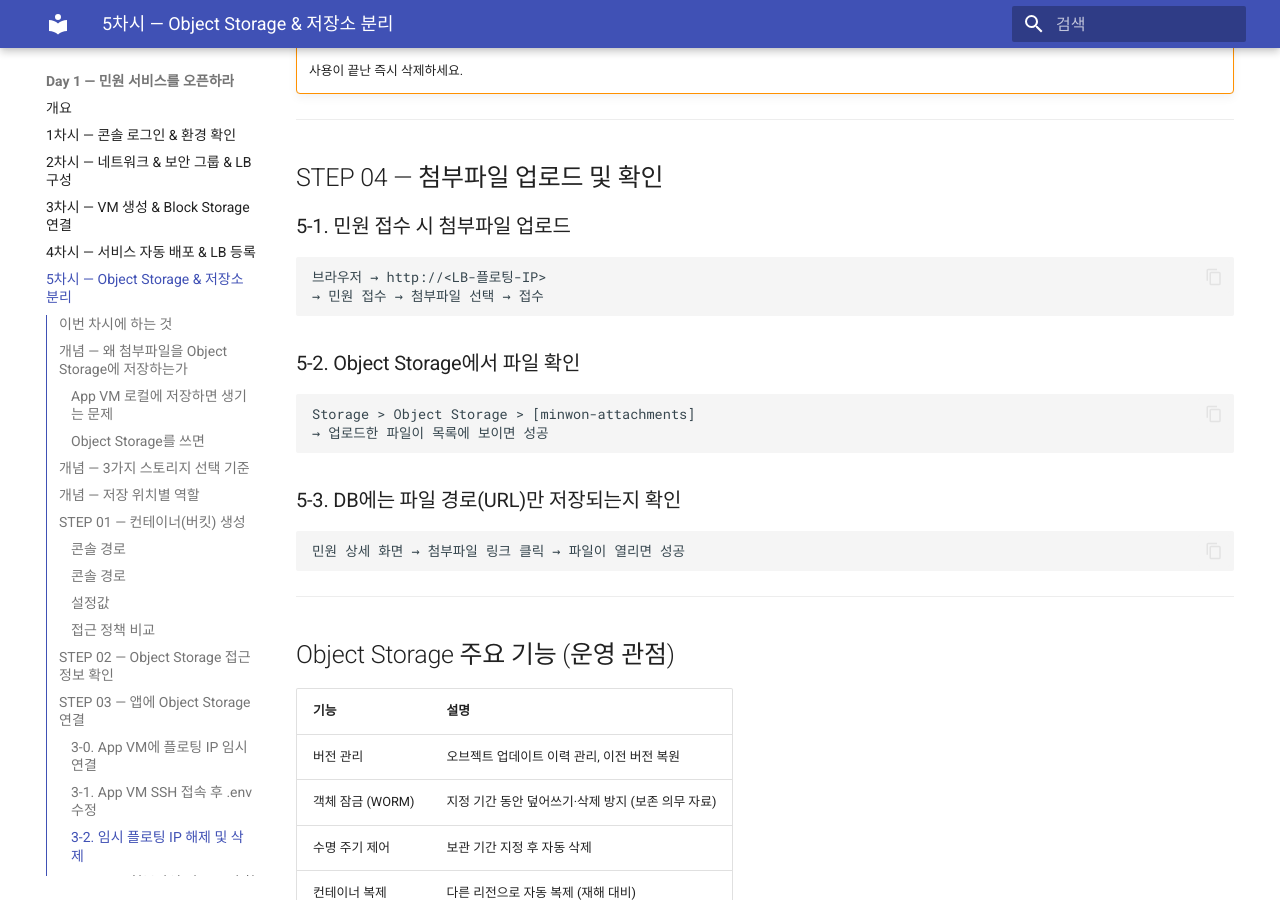
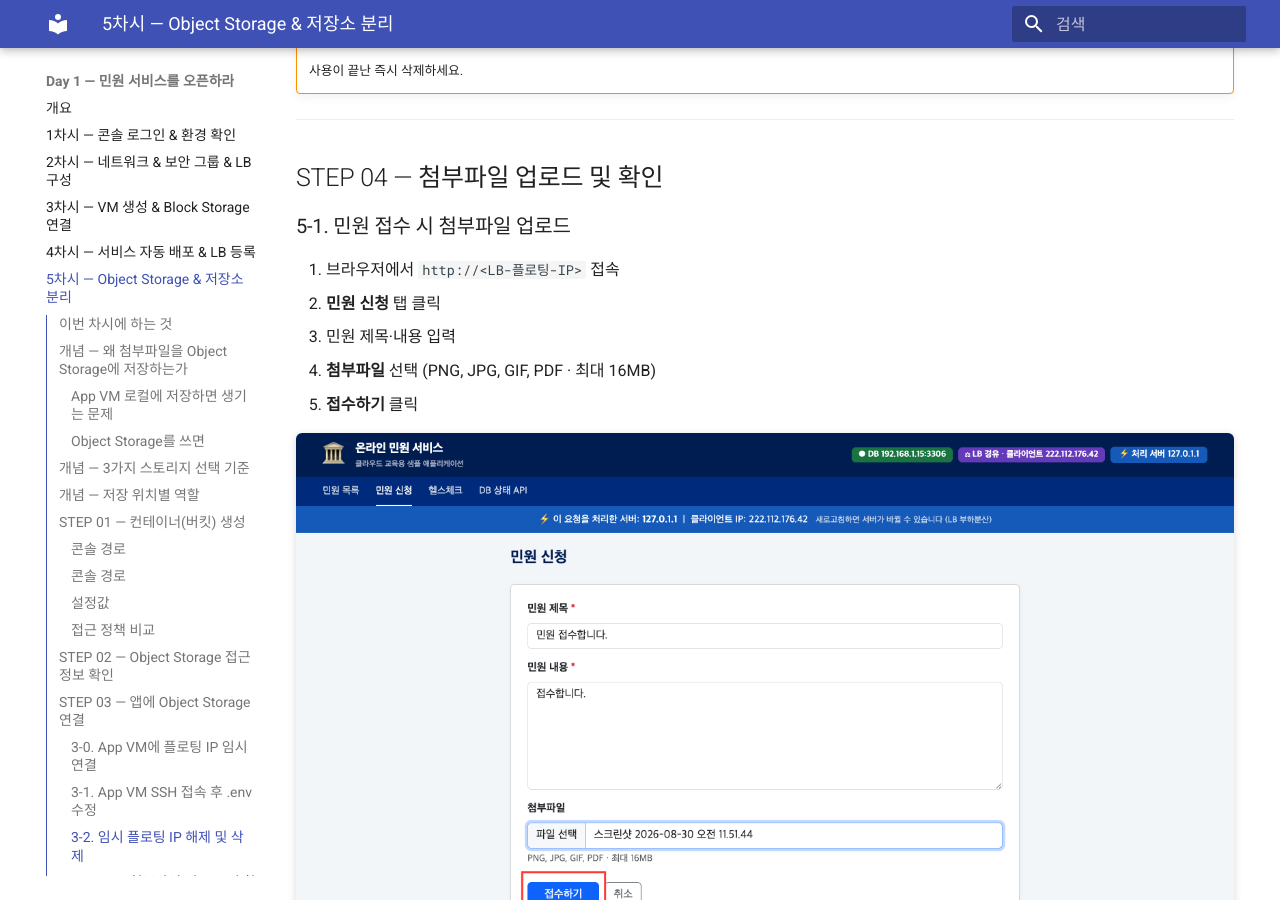
Before and after one commit to skilleat-labs/cloud-native-minwon-lab, an MkDocs documentation site: the page built from docs/day1/session5.md, in a window 1280 px wide and 900 px high, scrolled down 5850 px. Built offline with MkDocs 1.6.1 and Material for MkDocs 9.7.7, drawn with Linux system fonts in a browser that asks for light colours.

Commit message:
5차시: 민원 접수 화면 캡처 추가 (STEP 04)

````diff
--- a/docs/day1/session5.md
+++ b/docs/day1/session5.md
@@ -211,10 +211,13 @@ SSH 작업이 끝났으면 임시로 만든 플로팅 IP를 정리합니다.
 
 ### 5-1. 민원 접수 시 첨부파일 업로드
 
-```
-브라우저 → http://<LB-플로팅-IP>
-→ 민원 접수 → 첨부파일 선택 → 접수
-```
+1. 브라우저에서 `http://<LB-플로팅-IP>` 접속
+2. **민원 신청** 탭 클릭
+3. 민원 제목·내용 입력
+4. **첨부파일** 선택 (PNG, JPG, GIF, PDF · 최대 16MB)
+5. **접수하기** 클릭
+
+![민원 신청 화면 — 첨부파일 선택 후 접수하기](./images/5-2-complaint-submit.png)
 
 ### 5-2. Object Storage에서 파일 확인
 
````
Also changed, not shown: docs/day1/images/5-2-complaint-submit.png (added).
